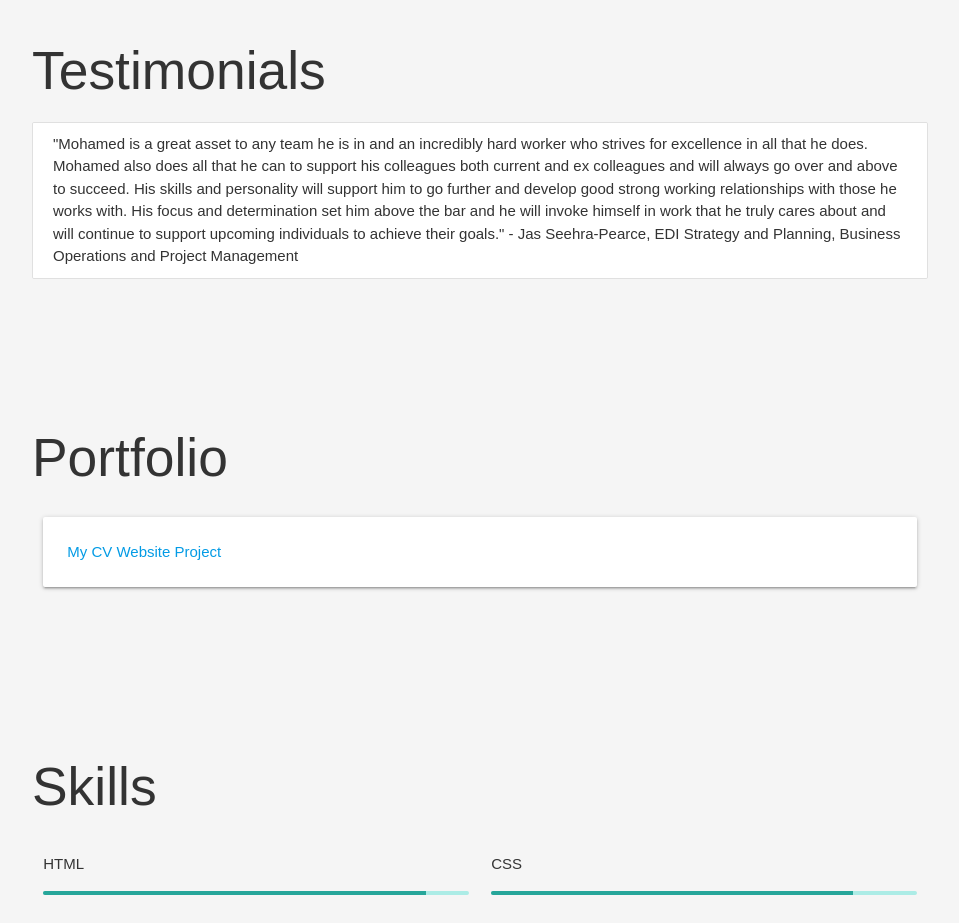
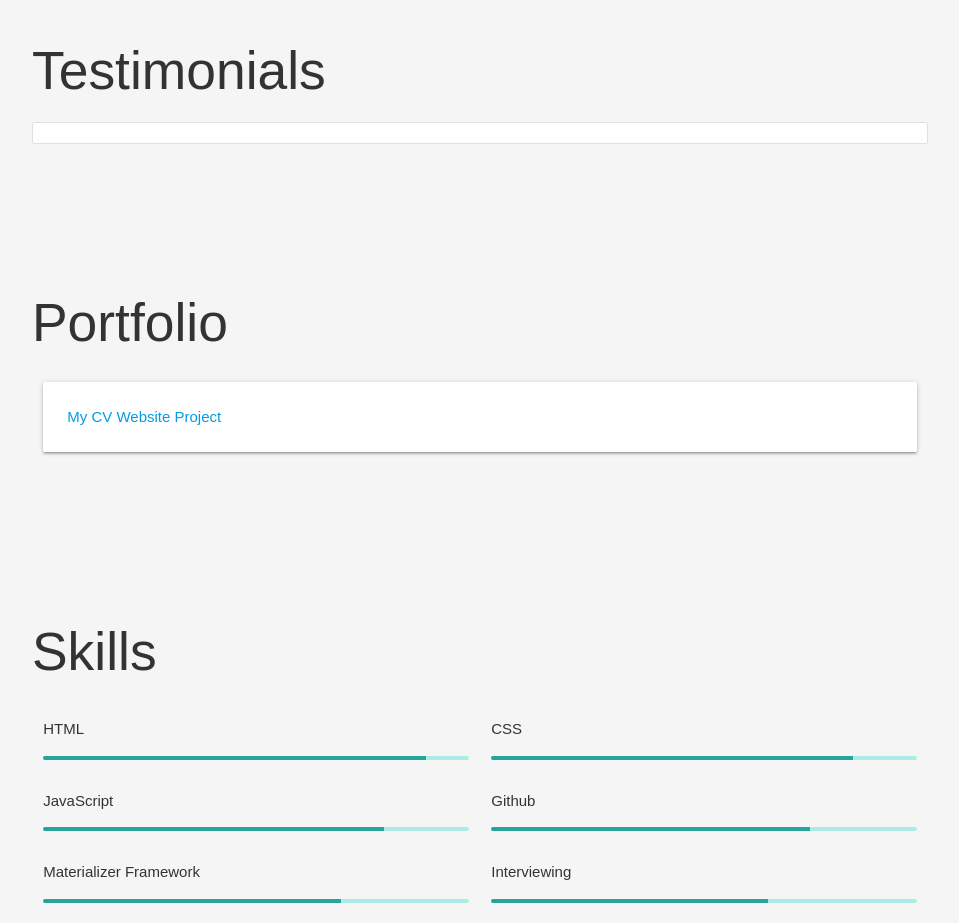
Before and after one commit to CLeung1824/CV_Website, a plain HTML site: page index.html in a window 1280 px wide. Shown: the part 2120-3043 px from the top of the page, without its empty margins (160-1119 px from the left). Drawn offline with nearby package versions, Linux system fonts and the light colour scheme.

Commit message:
Update index.html

```diff
--- a/index.html
+++ b/index.html
@@ -98,8 +98,7 @@
             <ul class="collection">
                 <!-- Each testimonial item -->
                 <li class="collection-item">
-                    "Mohamed is a great asset to any team he is in and an incredibly hard worker who strives for excellence in all that he does. Mohamed also does all that he can to support his colleagues both current and ex colleagues and will always go over and above to succeed. His skills and personality will support him to go further and develop good strong working relationships with those he works with. His focus and determination set him above the bar and he will invoke himself in work that he truly cares about and will continue to support upcoming individuals to achieve their goals." - Jas Seehra-Pearce, EDI Strategy and Planning, Business Operations and Project Management
-                </li>
+
             </ul>
         </section>
 
```
